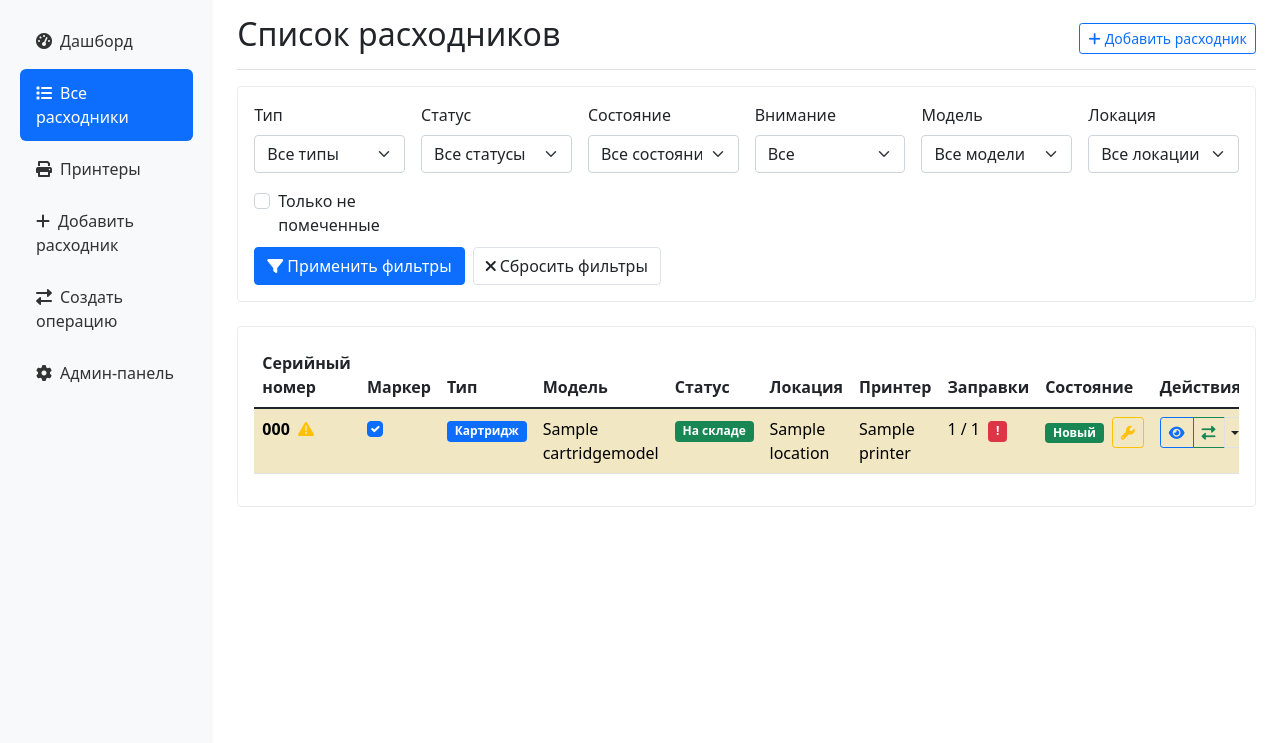
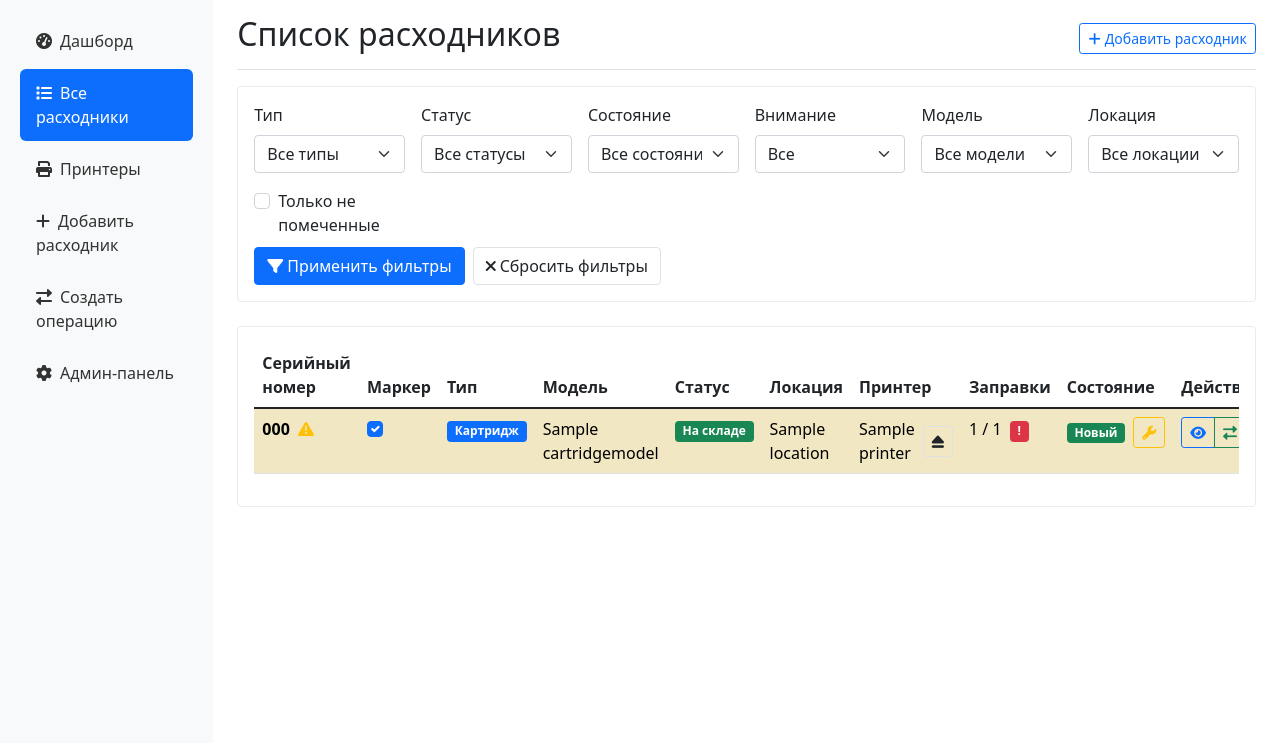
Before and after one commit to k1slee/cartridge_tracker, a Django app: page /cartridges/ in a window 1280 px wide. Shown: the part 57-800 px from the top of the page. Run offline with Django 5.2, Linux system fonts and the light colour scheme; a user stored in the database is signed in; tables that the repository leaves empty hold one stand-in row (values such as "Sample post").

Commit message:
снять с принтера

```diff
--- a/cartridges/templates/cartridges/cartridge_list.html
+++ b/cartridges/templates/cartridges/cartridge_list.html
@@ -152,7 +152,12 @@
                         <td>{{ consumable.current_location.name }}</td>
                         <td>
                             {% if consumable.installed_in_printer %}
-                                {{ consumable.installed_in_printer.name }}
+                                <div class="d-flex align-items-center">
+                                    <span>{{ consumable.installed_in_printer.name }}</span>
+                                    <button type="button" class="btn btn-sm btn-outline-secondary ms-2 remove-from-printer" data-cartridge-id="{{ consumable.pk }}" title="Снять с принтера">
+                                        <i class="fas fa-eject"></i>
+                                    </button>
+                                </div>
                             {% else %}
                                 <span class="text-muted">—</span>
                             {% endif %}
```
